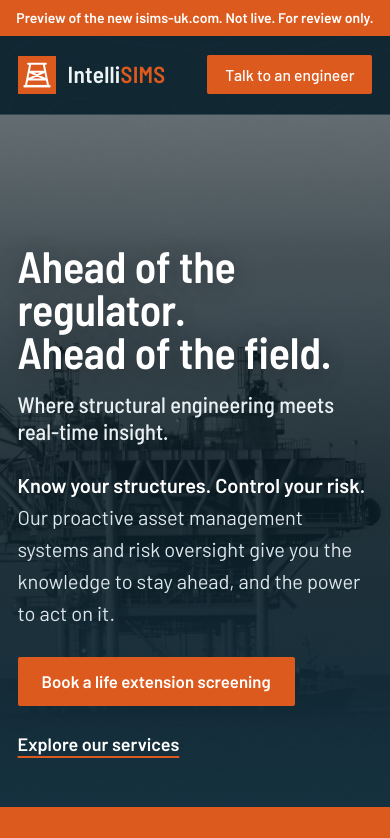
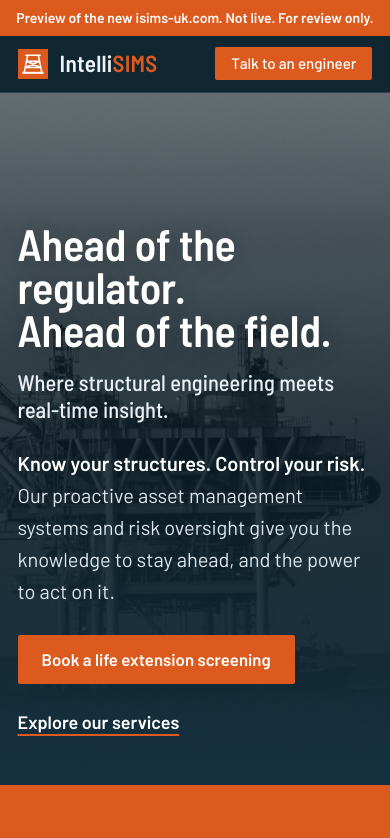
Before and after one commit to BigBrutus00/isims-preview, a plain HTML site: page index.html in a window 390 px wide. Shown: the top 838 px of the page. Drawn offline with nearby package versions, Linux system fonts and the light colour scheme.

Commit message:
Sticky header; hide on scroll on phones

```diff
--- a/site.js
+++ b/site.js
@@ -6,6 +6,15 @@
     var id=map[r]||"services"; history.replaceState(null,"",location.pathname+"#"+id);
     var t=document.getElementById(id); if(t) t.scrollIntoView();
   }
+
+  // Header: slim sticky rail on desktop; on phones it hides on scroll down and returns on scroll up
+  var head=document.querySelector(".head"), lastY=window.scrollY, narrow=window.matchMedia("(max-width:900px)");
+  window.addEventListener("scroll",function(){
+    var y=window.scrollY;
+    if(narrow.matches){ head.classList.toggle("hidden", y>lastY && y>120); }
+    else { head.classList.remove("hidden"); }
+    lastY=y;
+  },{passive:true});
 
   // Services explorer: tabs with arrow-key support
   var tabs=[].slice.call(document.querySelectorAll('[role="tab"]'));
--- a/style.css
+++ b/style.css
@@ -32,10 +32,11 @@ h3{font-size:1.5rem;line-height:1.15}
 p{margin:0}
 
 /* header */
-.head{background:rgba(16,38,49,.82);border-bottom:1px solid var(--rule)}
-.head .wrap{display:flex;align-items:center;gap:28px;min-height:78px}
+.head{position:sticky;top:0;z-index:50;background:rgba(16,38,49,.94);-webkit-backdrop-filter:blur(10px);backdrop-filter:blur(10px);border-bottom:1px solid var(--rule);transition:transform .25s ease}
+.head.hidden{transform:translateY(-100%)}
+.head .wrap{display:flex;align-items:center;gap:28px;min-height:56px}
 .brand{display:flex;align-items:center;gap:12px;text-decoration:none}
-.brand svg{width:38px;height:38px}
+.brand svg{width:30px;height:30px}
 .brand b{font:600 1.45rem/1 var(--head);letter-spacing:.01em}
 .brand b span{color:var(--orange)}
 .nav{margin-left:auto;display:flex;gap:26px;align-items:center}
@@ -43,7 +44,7 @@ p{margin:0}
 .nav a:hover{text-decoration:underline;text-underline-offset:6px;text-decoration-thickness:2px;text-decoration-color:var(--orange)}
 .btn{display:inline-block;background:var(--orange);color:#fff;text-decoration:none;font:600 1.05rem/1 var(--body);padding:16px 24px;border:0;border-radius:2px;cursor:pointer}
 .btn:hover{background:#C24D17}
-.nav .btn{padding:12px 18px;font-size:.98rem;white-space:nowrap}
+.nav .btn{padding:9px 16px;font-size:.95rem;white-space:nowrap}
 .nav .btn:hover{text-decoration:none}
 .textlink{font-weight:600;text-decoration:underline;text-underline-offset:5px;text-decoration-thickness:2px;text-decoration-color:var(--orange)}
 @media (max-width:900px){.nav a:not(.btn){display:none}}
@@ -314,3 +315,7 @@ figure.fig figcaption{font-size:.92rem;color:var(--dark-2);border-top:1px solid
 .contact .offices address{margin:0}
 .contact .offices b{display:block;color:#fff;font:600 1.05rem/1.4 var(--head)}
 .contact .offices a{color:#fff;text-decoration:none}
+
+/* anchor targets stop beneath the sticky header */
+[id]{scroll-margin-top:64px}
+@media (prefers-reduced-motion:reduce){.head{transition:none}}
```
